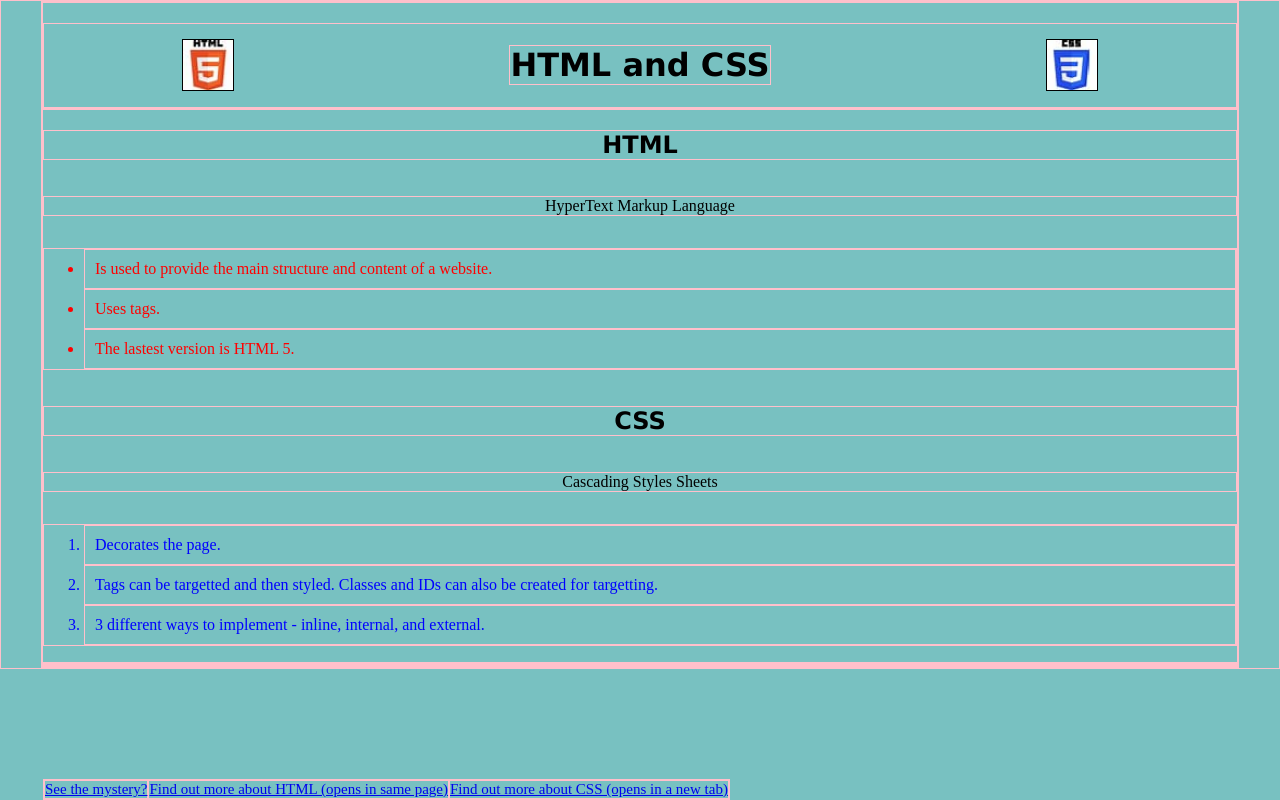
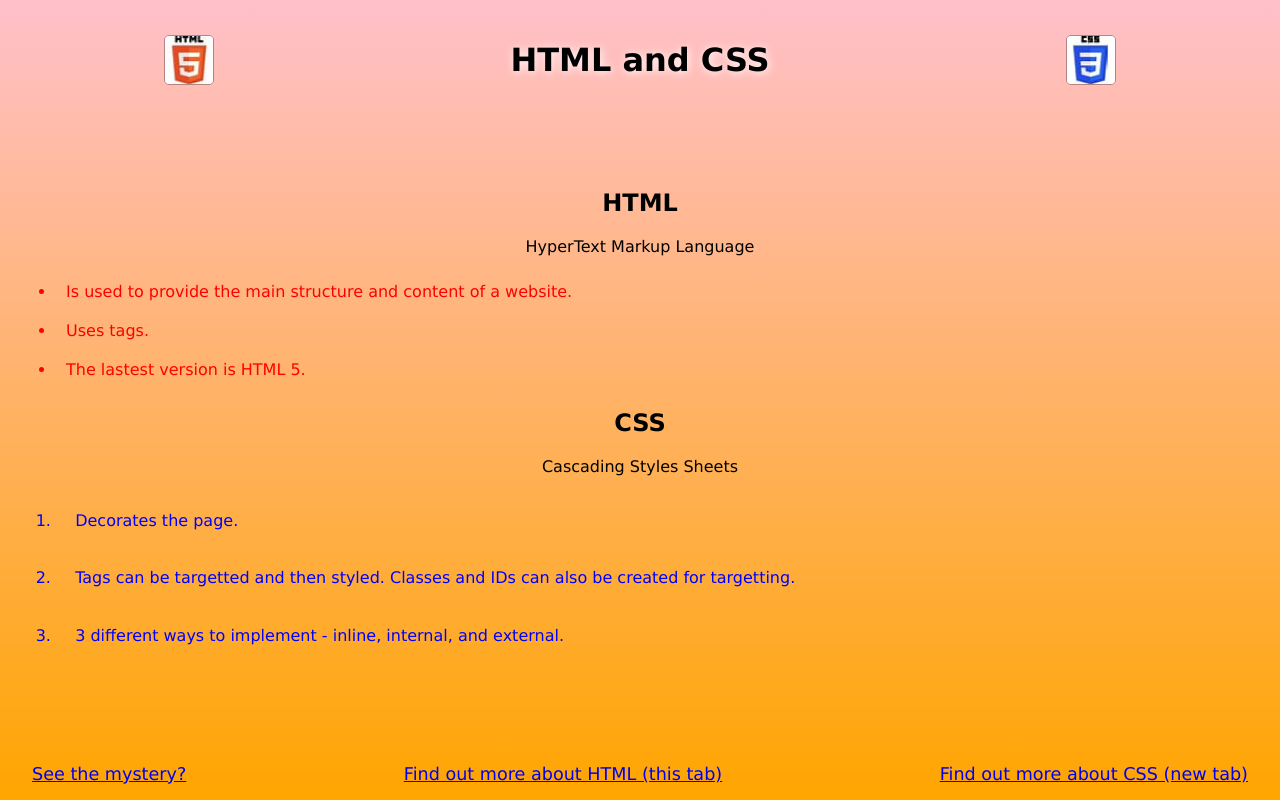
Before and after one commit to bigspambot/html-css-sprint, a plain HTML site: page index.html in a window 1280 px wide. Drawn offline with Linux system fonts and the light colour scheme.

Commit message:
Coming along nicely, not done grid yet

```diff
--- a/index.html
+++ b/index.html
@@ -9,11 +9,9 @@
 </head>
 <body>
     <header>
-        <div id="header">
-            <img src="/img/html.jpeg" alt="html logo">
-            <h1>HTML and CSS</h1>
-            <img src="/img/css.jpeg" alt="css logo">
-        </div>
+        <img src="/img/html.jpeg" alt="html logo">
+        <h1>HTML and CSS</h1>
+        <img src="/img/css.jpeg" alt="css logo">
     </header>
     <main>
         <h2>HTML</h2>
@@ -30,16 +28,11 @@
                 <li>Tags can be targetted and then styled. Classes and IDs can also be created for targetting.</li>
                 <li>3 different ways to implement - inline, internal, and external.</li>
             </ol>
-        <div>
-
-        </div>
     </main>
     <footer>
-        <div id="footer">
-            <a href="/mystery.html">See the mystery?</a>
-            <a href="https://www.w3schools.com/html/">Find out more about HTML (opens in same page)</a>
-            <a href="https://www.w3schools.com/css/" target="_blank">Find out more about CSS (opens in a new tab)</a>
-        </div>
+        <a href="/mystery.html">See the mystery?</a>
+        <a href="https://www.w3schools.com/html/">Find out more about HTML (this tab)</a>
+        <a href="https://www.w3schools.com/css/" target="_blank">Find out more about CSS (new tab)</a>
     </footer>
 </body>
 </html>
--- a/style.css
+++ b/style.css
@@ -1,5 +1,6 @@
 * {
-    border: 1px solid pink;
+    /* border: 1px solid rgba(255, 20, 145, 0.166); */
+    font-family: Verdana, Geneva, Tahoma, sans-serif;
 }
 
 html, body {
@@ -8,35 +9,44 @@ html, body {
 }
 
 body {
-    background-color: rgba(0, 139, 139, 0.531);
-    margin-left: 40px;
-    margin-right: 40px;
+    background-color: white;
+    background-image: linear-gradient(pink, orange);
+    margin-left: 1em;
+    margin-right: 1em;
+    display: flex;
+    flex-direction: column;
+    justify-content: space-between;
+    height: 100vh;
 }
 
 img {
-    width: 50px;
-    height: 50px;
-    border: 1px solid rgb(0, 0, 0);
+    width: 3em;
+    height: 3em;
+    border: 1px solid rgba(0, 0, 0, 0.3);
+    border-radius: 5px;
 }
 
-#header {
+header {
     display: flex;
     justify-content: space-around;
     align-items: center;
-    margin-top: 20px;;
+    margin-top: 20px;
 }
 
-main {
+/* main {
+
+} */
+
+footer {
     display: flex;
-    flex-direction: column;
-    justify-content: flex-end;
+    justify-content: space-between;
+    flex-wrap: wrap;
+    padding: 1em;
 }
 
-#footer {
-    display: flex;
-    justify-content: space-between;
-    position: fixed;
-    bottom: 0;
+h1 {
+    text-shadow: 1px 1px 10px white;
+    text-align: center;
 }
 
 h1, h2 {
@@ -48,7 +58,7 @@ h2, p {
 }
 
 a {
-    font-size: 15px;
+    font-size: 1.1em;
 }
 
 ul > li {
@@ -58,7 +68,7 @@ ul > li {
 
 ol > li {
     color: blue;
-    padding: 10px;
+    padding: 1.2em;
 }
 
 #mystery {
@@ -67,3 +77,13 @@ ol > li {
     justify-content: center;
     align-items: center;
 }
+
+.grid {
+    display: grid;
+    gap: 1em;
+    grid-template-columns: repeat(3, 1fr);
+}
+
+.grid-item {
+    padding: 5em;
+}
```
Also changed, not shown: mystery.html (+11 -0 lines).
